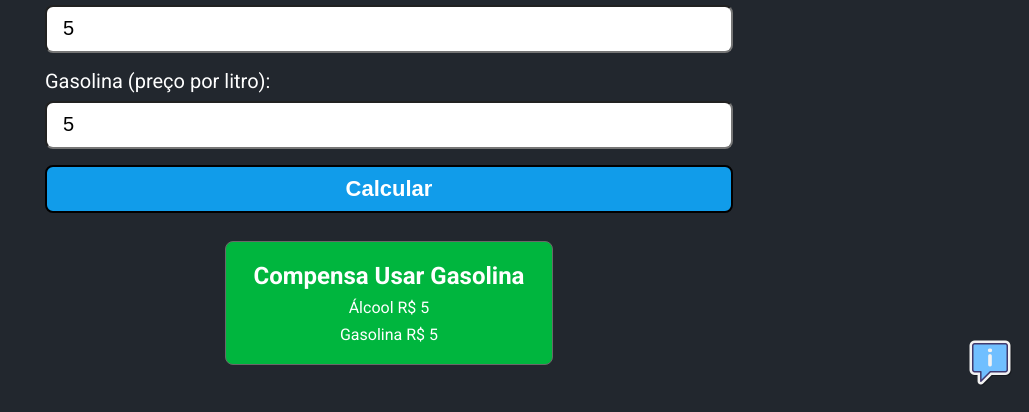
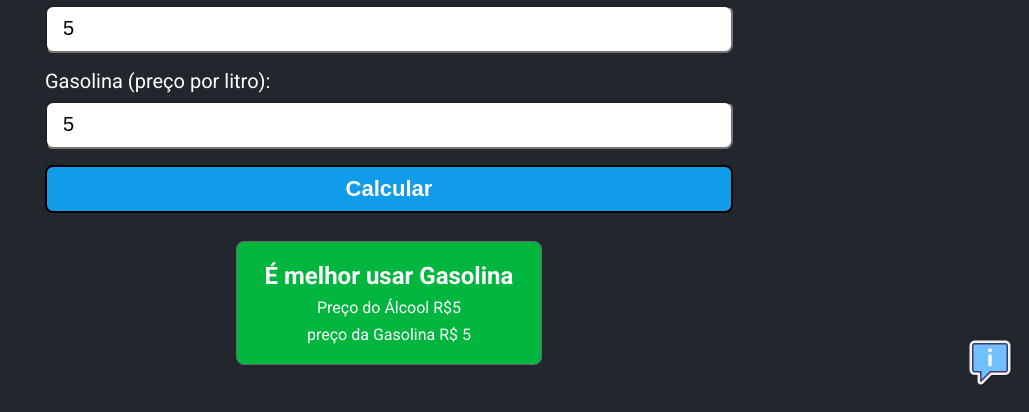
Before and after one commit to MatheusAltrao/Alcool-ou-Gasolina, a plain HTML site: page index.html in a window 1280 px wide. Both pictures are taken after typing "5", "5" into the empty fields and a click on the input "Calcular". Shown: the part 388-800 px from the top of the page, without its empty margins (251-1280 px from the left). Drawn offline with Linux system fonts and the light colour scheme.

Commit message:
add text

```diff
--- a/index.html
+++ b/index.html
@@ -50,6 +50,6 @@
       <span class="info-text">Veja como é feito o cálculo!</span>
       <a href="calculo.html"><img src="images/info.png" alt="" /> </a>
     </div>
-    <script src="main.js"></script>
+    <script src="main_copy.js"></script>
   </body>
 </html>
--- a/main.js
+++ b/main_copy.js
@@ -1,24 +1,24 @@
 function calcular(event) {
   event.preventDefault()
 
+  let gasolina = document.getElementById('gasolina').value
   let alcool = document.getElementById('alcool').value
-  let gasolina = document.getElementById('gasolina').value
   let contentResult = document.getElementById('content-result')
 
   let textResult = document.getElementById('text-result')
   let textAlcool = document.getElementById('text-alcool')
   let textGasolina = document.getElementById('text-gasolina')
 
-  let calculo = alcool / gasolina
+  let calcular = alcool / gasolina
 
-  if (calculo < 0.7) {
-    textResult.innerHTML = 'Compensa Usar Álcool'
+  if (calcular < 0.7) {
+    textResult.innerHTML = 'É melhor usar Álcool'
   } else {
-    textResult.innerHTML = 'Compensa Usar Gasolina'
+    textResult.innerHTML = 'É melhor usar Gasolina'
   }
 
-  textAlcool.innerHTML = 'Álcool R$ ' + alcool
-  textGasolina.innerHTML = 'Gasolina R$ ' + gasolina
+  textAlcool.innerHTML = 'Preço do Álcool R$' + alcool
+  textGasolina.innerHTML = 'preço da Gasolina R$ ' + gasolina
 
   contentResult.classList.remove('hide')
 }
```
